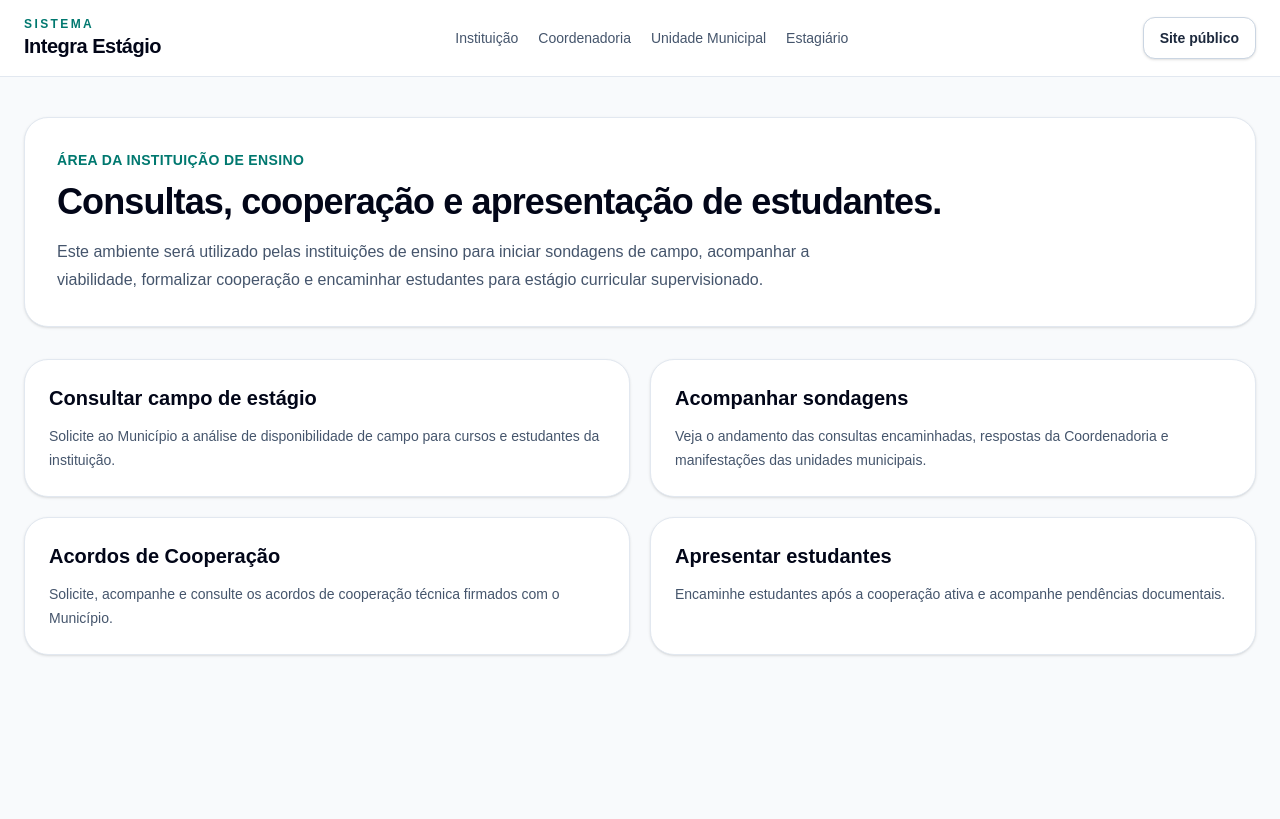
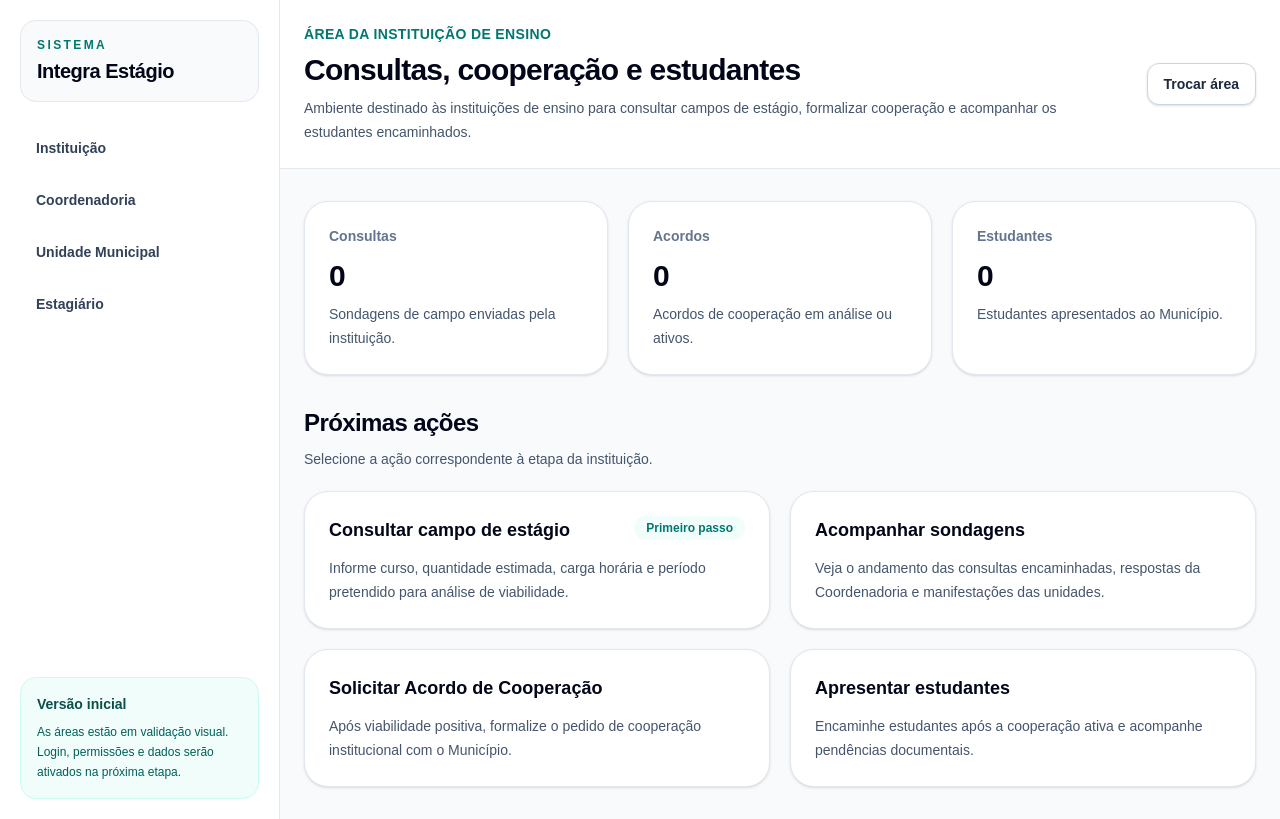
Before and after one commit to agua-2025/integra-estagio, a Next.js app: page /instituicao in a window 1280 px wide. Built offline with nearby package versions, Linux system fonts and the light colour scheme.

Commit message:
Melhora layout das areas internas

```diff
--- a/app/acesso/page.tsx
+++ b/app/acesso/page.tsx
@@ -3,10 +3,30 @@ import { PublicFooter } from "@/components/public/PublicFooter";
 import { PublicHeader } from "@/components/public/PublicHeader";
 
 const accessAreas = [
-  "Área da Instituição de Ensino",
-  "Área da Coordenadoria",
-  "Área da Unidade Municipal",
-  "Área do Estagiário",
+  {
+    title: "Instituição de Ensino",
+    description:
+      "Consulte campos de estágio, acompanhe a viabilidade, solicite cooperação e apresente estudantes.",
+    href: "/instituicao",
+  },
+  {
+    title: "Coordenadoria",
+    description:
+      "Analise solicitações, consulte unidades, controle acordos, valide documentos e autorize estágios.",
+    href: "/coordenadoria",
+  },
+  {
+    title: "Unidade Municipal",
+    description:
+      "Responda sondagens, informe disponibilidade, indique supervisor e acompanhe estudantes.",
+    href: "/unidade",
+  },
+  {
+    title: "Estagiário",
+    description:
+      "Acompanhe sua solicitação, consulte documentos, orientações e informações do estágio.",
+    href: "/estagiario",
+  },
 ];
 
 export default function AcessoPage() {
@@ -14,38 +34,57 @@ export default function AcessoPage() {
     <main className="min-h-screen bg-slate-50 text-slate-900">
       <PublicHeader />
 
-      <section className="mx-auto flex max-w-7xl items-center justify-center px-6 py-16">
-        <div className="w-full max-w-xl rounded-3xl border border-slate-200 bg-white p-8 shadow-sm">
+      <section className="mx-auto max-w-7xl px-6 py-16">
+        <div className="mx-auto max-w-3xl text-center">
           <p className="text-sm font-semibold uppercase tracking-wide text-teal-700">
             Acesso ao sistema
           </p>
 
-          <h1 className="mt-3 text-3xl font-bold tracking-tight text-slate-950">
-            Área restrita do Integra Estágio
+          <h1 className="mt-3 text-4xl font-bold tracking-tight text-slate-950 md:text-5xl">
+            Entre na área correspondente ao seu perfil.
           </h1>
 
-          <p className="mt-4 leading-7 text-slate-600">
-            O acesso será destinado às instituições de ensino, Coordenadoria,
-            unidades municipais e estagiários, conforme o perfil de cada usuário.
+          <p className="mt-5 text-lg leading-8 text-slate-600">
+            O Integra Estágio será organizado em quatro áreas principais, para
+            que cada participante acompanhe apenas as informações e etapas de sua
+            responsabilidade.
           </p>
+        </div>
 
-          <div className="mt-8 grid gap-3">
-            {accessAreas.map((item) => (
-              <div
-                key={item}
-                className="rounded-2xl border border-slate-200 bg-slate-50 p-4 text-sm font-medium text-slate-700"
-              >
-                {item}
+        <div className="mt-10 grid gap-5 md:grid-cols-2">
+          {accessAreas.map((area) => (
+            <Link
+              key={area.title}
+              href={area.href}
+              className="group rounded-3xl border border-slate-200 bg-white p-6 shadow-sm transition hover:-translate-y-1 hover:border-teal-200 hover:shadow-md"
+            >
+              <div className="flex items-start justify-between gap-4">
+                <div>
+                  <h2 className="text-xl font-bold text-slate-950 group-hover:text-teal-800">
+                    {area.title}
+                  </h2>
+                  <p className="mt-3 text-sm leading-6 text-slate-600">
+                    {area.description}
+                  </p>
+                </div>
+
+                <span className="rounded-full bg-teal-50 px-3 py-1 text-xs font-semibold text-teal-700">
+                  Acessar
+                </span>
               </div>
-            ))}
-          </div>
+            </Link>
+          ))}
+        </div>
 
-          <Link
-            href="/"
-            className="mt-8 inline-flex rounded-xl bg-teal-700 px-5 py-3 text-sm font-semibold text-white shadow-sm transition hover:bg-teal-800"
-          >
-            Voltar ao início
-          </Link>
+        <div className="mt-10 rounded-3xl border border-teal-100 bg-gradient-to-br from-teal-50 to-white p-6 text-center shadow-sm">
+          <h2 className="text-2xl font-bold text-slate-950">
+            Login e permissões serão ativados na próxima etapa.
+          </h2>
+          <p className="mx-auto mt-3 max-w-2xl text-sm leading-6 text-slate-600">
+            Por enquanto, as áreas estão disponíveis apenas para validação visual
+            e organização inicial do sistema. Depois, cada usuário acessará
+            somente sua própria área mediante autenticação.
+          </p>
         </div>
       </section>
 
--- a/app/coordenadoria/page.tsx
+++ b/app/coordenadoria/page.tsx
@@ -1,31 +1,56 @@
-import { PanelCard } from "@/components/system/PanelCard";
-import { SystemHeader } from "@/components/system/SystemHeader";
+import { ActionCard } from "@/components/system/ActionCard";
+import { SummaryCard } from "@/components/system/SummaryCard";
+import { SystemShell } from "@/components/system/SystemShell";
+
+const summaries = [
+  {
+    label: "Sondagens",
+    value: "0",
+    description: "Consultas recebidas para análise de campo.",
+  },
+  {
+    label: "Pendências",
+    value: "0",
+    description: "Processos aguardando documento ou manifestação.",
+  },
+  {
+    label: "Acordos",
+    value: "0",
+    description: "Acordos em análise, assinatura ou vigência.",
+  },
+  {
+    label: "Estágios",
+    value: "0",
+    description: "Estágios autorizados ou em acompanhamento.",
+  },
+];
 
 const actions = [
   {
     title: "Analisar sondagens",
     description:
       "Receba consultas de instituições e encaminhe às unidades municipais para manifestação sobre disponibilidade de campo.",
+    status: "Entrada",
   },
   {
     title: "Consolidar viabilidade",
     description:
-      "Organize as respostas das unidades e informe se há possibilidade total, parcial ou inexistente para o estágio solicitado.",
+      "Organize as respostas das unidades e informe se há possibilidade total, parcial ou inexistente.",
   },
   {
-    title: "Acordos de Cooperação",
+    title: "Controlar Acordos de Cooperação",
     description:
-      "Analise pedidos, gere minutas, acompanhe assinaturas, registre publicações e controle a vigência dos acordos.",
+      "Analise pedidos, gere minutas, acompanhe assinaturas, registre publicações e controle vigências.",
   },
   {
-    title: "Validar documentos",
+    title: "Validar documentos individuais",
     description:
-      "Confira carta de apresentação, termo de compromisso, seguro e demais documentos individuais dos estudantes.",
+      "Confira carta de apresentação, termo de compromisso, seguro e demais documentos do estudante.",
   },
   {
     title: "Autorizar início",
     description:
-      "Libere o início do estágio somente após validação completa da documentação, campo, supervisor e unidade.",
+      "Libere o início do estágio somente após validação completa da documentação e indicação da unidade.",
   },
   {
     title: "Relatórios e auditoria",
@@ -36,34 +61,33 @@ const actions = [
 
 export default function CoordenadoriaAreaPage() {
   return (
-    <main className="min-h-screen bg-slate-50 text-slate-900">
-      <SystemHeader />
+    <SystemShell
+      areaLabel="Área da Coordenadoria"
+      title="Controle central do fluxo"
+      description="Ambiente responsável por analisar solicitações, consultar unidades, controlar acordos, validar documentos e autorizar o início dos estágios."
+    >
+      <div className="grid gap-5 md:grid-cols-2 lg:grid-cols-4">
+        {summaries.map((item) => (
+          <SummaryCard key={item.label} {...item} />
+        ))}
+      </div>
 
-      <section className="mx-auto max-w-7xl px-6 py-10">
-        <div className="rounded-3xl border border-slate-200 bg-white p-8 shadow-sm">
-          <p className="text-sm font-semibold uppercase tracking-wide text-teal-700">
-            Área da Coordenadoria
-          </p>
-          <h1 className="mt-3 text-3xl font-bold tracking-tight text-slate-950 md:text-4xl">
-            Controle central do fluxo de estágio curricular supervisionado.
-          </h1>
-          <p className="mt-4 max-w-3xl leading-7 text-slate-600">
-            A Coordenadoria será responsável por analisar documentos, encaminhar
-            solicitações às unidades, controlar acordos, validar processos
-            individuais e autorizar o início dos estágios.
+      <section className="mt-8">
+        <div className="mb-5">
+          <h2 className="text-2xl font-bold tracking-tight text-slate-950">
+            Gestão do processo
+          </h2>
+          <p className="mt-2 text-sm leading-6 text-slate-600">
+            Acompanhe as etapas sob responsabilidade da Coordenadoria.
           </p>
         </div>
 
-        <div className="mt-8 grid gap-5 md:grid-cols-2 lg:grid-cols-3">
+        <div className="grid gap-5 md:grid-cols-2 lg:grid-cols-3">
           {actions.map((item) => (
-            <PanelCard
-              key={item.title}
-              title={item.title}
-              description={item.description}
-            />
+            <ActionCard key={item.title} {...item} />
           ))}
         </div>
       </section>
-    </main>
+    </SystemShell>
   );
 }
--- a/app/estagiario/page.tsx
+++ b/app/estagiario/page.tsx
@@ -1,16 +1,36 @@
-import { PanelCard } from "@/components/system/PanelCard";
-import { SystemHeader } from "@/components/system/SystemHeader";
+import { ActionCard } from "@/components/system/ActionCard";
+import { SummaryCard } from "@/components/system/SummaryCard";
+import { SystemShell } from "@/components/system/SystemShell";
+
+const summaries = [
+  {
+    label: "Situação",
+    value: "Pendente",
+    description: "Aguardando vínculo com uma solicitação de estágio.",
+  },
+  {
+    label: "Documentos",
+    value: "0",
+    description: "Documentos disponíveis para consulta.",
+  },
+  {
+    label: "Carga horária",
+    value: "0h",
+    description: "Carga horária registrada ou prevista no estágio.",
+  },
+];
 
 const actions = [
   {
     title: "Acompanhar solicitação",
     description:
       "Consulte a situação do processo encaminhado pela instituição de ensino e validado pelo Município.",
+    status: "Consulta",
   },
   {
     title: "Visualizar documentos",
     description:
-      "Acesse carta de apresentação, termo de compromisso, plano de atividades e demais documentos vinculados ao estágio.",
+      "Acesse carta de apresentação, termo de compromisso, plano de atividades e documentos vinculados.",
   },
   {
     title: "Consultar orientações",
@@ -18,42 +38,41 @@ const actions = [
       "Veja informações importantes sobre início, acompanhamento, conduta e encerramento do estágio.",
   },
   {
-    title: "Carga horária e período",
+    title: "Dados do estágio",
     description:
-      "Acompanhe dados do estágio, unidade concedente, supervisor, período previsto e carga horária.",
+      "Acompanhe unidade concedente, supervisor, período previsto e carga horária do estágio.",
   },
 ];
 
 export default function EstagiarioAreaPage() {
   return (
-    <main className="min-h-screen bg-slate-50 text-slate-900">
-      <SystemHeader />
+    <SystemShell
+      areaLabel="Área do Estagiário"
+      title="Acompanhamento da jornada"
+      description="Ambiente do estagiário para consultar situação, documentos, orientações e informações sobre o estágio curricular supervisionado."
+    >
+      <div className="grid gap-5 md:grid-cols-3">
+        {summaries.map((item) => (
+          <SummaryCard key={item.label} {...item} />
+        ))}
+      </div>
 
-      <section className="mx-auto max-w-7xl px-6 py-10">
-        <div className="rounded-3xl border border-slate-200 bg-white p-8 shadow-sm">
-          <p className="text-sm font-semibold uppercase tracking-wide text-teal-700">
-            Área do Estagiário
-          </p>
-          <h1 className="mt-3 text-3xl font-bold tracking-tight text-slate-950 md:text-4xl">
-            Acompanhamento simples da jornada de estágio.
-          </h1>
-          <p className="mt-4 max-w-3xl leading-7 text-slate-600">
-            O estagiário poderá acompanhar a situação do processo, consultar
-            documentos, verificar orientações e visualizar informações sobre a
-            unidade, supervisor e período do estágio.
+      <section className="mt-8">
+        <div className="mb-5">
+          <h2 className="text-2xl font-bold tracking-tight text-slate-950">
+            Minha jornada
+          </h2>
+          <p className="mt-2 text-sm leading-6 text-slate-600">
+            Acompanhe documentos, orientações e informações sobre o estágio.
           </p>
         </div>
 
-        <div className="mt-8 grid gap-5 md:grid-cols-2">
+        <div className="grid gap-5 md:grid-cols-2">
           {actions.map((item) => (
-            <PanelCard
-              key={item.title}
-              title={item.title}
-              description={item.description}
-            />
+            <ActionCard key={item.title} {...item} />
           ))}
         </div>
       </section>
-    </main>
+    </SystemShell>
   );
 }
--- a/app/instituicao/page.tsx
+++ b/app/instituicao/page.tsx
@@ -1,21 +1,41 @@
-import { PanelCard } from "@/components/system/PanelCard";
-import { SystemHeader } from "@/components/system/SystemHeader";
+import { ActionCard } from "@/components/system/ActionCard";
+import { SummaryCard } from "@/components/system/SummaryCard";
+import { SystemShell } from "@/components/system/SystemShell";
+
+const summaries = [
+  {
+    label: "Consultas",
+    value: "0",
+    description: "Sondagens de campo enviadas pela instituição.",
+  },
+  {
+    label: "Acordos",
+    value: "0",
+    description: "Acordos de cooperação em análise ou ativos.",
+  },
+  {
+    label: "Estudantes",
+    value: "0",
+    description: "Estudantes apresentados ao Município.",
+  },
+];
 
 const actions = [
   {
     title: "Consultar campo de estágio",
     description:
-      "Solicite ao Município a análise de disponibilidade de campo para cursos e estudantes da instituição.",
+      "Informe curso, quantidade estimada, carga horária e período pretendido para análise de viabilidade.",
+    status: "Primeiro passo",
   },
   {
     title: "Acompanhar sondagens",
     description:
-      "Veja o andamento das consultas encaminhadas, respostas da Coordenadoria e manifestações das unidades municipais.",
+      "Veja o andamento das consultas encaminhadas, respostas da Coordenadoria e manifestações das unidades.",
   },
   {
-    title: "Acordos de Cooperação",
+    title: "Solicitar Acordo de Cooperação",
     description:
-      "Solicite, acompanhe e consulte os acordos de cooperação técnica firmados com o Município.",
+      "Após viabilidade positiva, formalize o pedido de cooperação institucional com o Município.",
   },
   {
     title: "Apresentar estudantes",
@@ -26,34 +46,33 @@ const actions = [
 
 export default function InstituicaoAreaPage() {
   return (
-    <main className="min-h-screen bg-slate-50 text-slate-900">
-      <SystemHeader />
+    <SystemShell
+      areaLabel="Área da Instituição de Ensino"
+      title="Consultas, cooperação e estudantes"
+      description="Ambiente destinado às instituições de ensino para consultar campos de estágio, formalizar cooperação e acompanhar os estudantes encaminhados."
+    >
+      <div className="grid gap-5 md:grid-cols-3">
+        {summaries.map((item) => (
+          <SummaryCard key={item.label} {...item} />
+        ))}
+      </div>
 
-      <section className="mx-auto max-w-7xl px-6 py-10">
-        <div className="rounded-3xl border border-slate-200 bg-white p-8 shadow-sm">
-          <p className="text-sm font-semibold uppercase tracking-wide text-teal-700">
-            Área da Instituição de Ensino
-          </p>
-          <h1 className="mt-3 text-3xl font-bold tracking-tight text-slate-950 md:text-4xl">
-            Consultas, cooperação e apresentação de estudantes.
-          </h1>
-          <p className="mt-4 max-w-3xl leading-7 text-slate-600">
-            Este ambiente será utilizado pelas instituições de ensino para iniciar
-            sondagens de campo, acompanhar a viabilidade, formalizar cooperação e
-            encaminhar estudantes para estágio curricular supervisionado.
+      <section className="mt-8">
+        <div className="mb-5">
+          <h2 className="text-2xl font-bold tracking-tight text-slate-950">
+            Próximas ações
+          </h2>
+          <p className="mt-2 text-sm leading-6 text-slate-600">
+            Selecione a ação correspondente à etapa da instituição.
           </p>
         </div>
 
-        <div className="mt-8 grid gap-5 md:grid-cols-2">
+        <div className="grid gap-5 md:grid-cols-2">
           {actions.map((item) => (
-            <PanelCard
-              key={item.title}
-              title={item.title}
-              description={item.description}
-            />
+            <ActionCard key={item.title} {...item} />
           ))}
         </div>
       </section>
-    </main>
+    </SystemShell>
   );
 }
--- a/app/unidade/page.tsx
+++ b/app/unidade/page.tsx
@@ -1,11 +1,31 @@
-import { PanelCard } from "@/components/system/PanelCard";
-import { SystemHeader } from "@/components/system/SystemHeader";
+import { ActionCard } from "@/components/system/ActionCard";
+import { SummaryCard } from "@/components/system/SummaryCard";
+import { SystemShell } from "@/components/system/SystemShell";
+
+const summaries = [
+  {
+    label: "Sondagens",
+    value: "0",
+    description: "Solicitações aguardando manifestação da unidade.",
+  },
+  {
+    label: "Campos",
+    value: "0",
+    description: "Campos de estágio informados pela unidade.",
+  },
+  {
+    label: "Estudantes",
+    value: "0",
+    description: "Estagiários autorizados para acompanhamento.",
+  },
+];
 
 const actions = [
   {
     title: "Responder sondagens",
     description:
       "Informe se a unidade possui condições de receber estudantes para determinado curso e período.",
+    status: "Prioridade",
   },
   {
     title: "Definir campo de estágio",
@@ -15,12 +35,12 @@ const actions = [
   {
     title: "Indicar supervisor",
     description:
-      "Informe o servidor responsável pela orientação e acompanhamento do estudante na unidade municipal.",
+      "Informe o servidor responsável pela orientação e acompanhamento do estudante na unidade.",
   },
   {
     title: "Acompanhar estudantes",
     description:
-      "Consulte os estágios autorizados na unidade e acompanhe o desenvolvimento das atividades.",
+      "Consulte os estágios autorizados e acompanhe o desenvolvimento das atividades na unidade.",
   },
   {
     title: "Registrar ocorrências",
@@ -30,40 +50,39 @@ const actions = [
   {
     title: "Relatório final",
     description:
-      "Registre informações para encerramento do estágio, atividades desenvolvidas e avaliação resumida.",
+      "Registre informações para encerramento, atividades desenvolvidas e avaliação resumida.",
   },
 ];
 
 export default function UnidadeAreaPage() {
   return (
-    <main className="min-h-screen bg-slate-50 text-slate-900">
-      <SystemHeader />
+    <SystemShell
+      areaLabel="Área da Unidade Municipal"
+      title="Campo, supervisão e acompanhamento"
+      description="Ambiente das unidades municipais para informar disponibilidade, indicar supervisores e acompanhar estudantes autorizados."
+    >
+      <div className="grid gap-5 md:grid-cols-3">
+        {summaries.map((item) => (
+          <SummaryCard key={item.label} {...item} />
+        ))}
+      </div>
 
-      <section className="mx-auto max-w-7xl px-6 py-10">
-        <div className="rounded-3xl border border-slate-200 bg-white p-8 shadow-sm">
-          <p className="text-sm font-semibold uppercase tracking-wide text-teal-700">
-            Área da Unidade Municipal
-          </p>
-          <h1 className="mt-3 text-3xl font-bold tracking-tight text-slate-950 md:text-4xl">
-            Disponibilidade, supervisão e acompanhamento dos estudantes.
-          </h1>
-          <p className="mt-4 max-w-3xl leading-7 text-slate-600">
-            As unidades municipais informarão se possuem campo de estágio,
-            indicarão supervisores e acompanharão os estudantes autorizados
-            durante a vivência prática.
+      <section className="mt-8">
+        <div className="mb-5">
+          <h2 className="text-2xl font-bold tracking-tight text-slate-950">
+            Atividades da unidade
+          </h2>
+          <p className="mt-2 text-sm leading-6 text-slate-600">
+            A unidade participa informando viabilidade, supervisor e acompanhamento.
           </p>
         </div>
 
-        <div className="mt-8 grid gap-5 md:grid-cols-2 lg:grid-cols-3">
+        <div className="grid gap-5 md:grid-cols-2 lg:grid-cols-3">
           {actions.map((item) => (
-            <PanelCard
-              key={item.title}
-              title={item.title}
-              description={item.description}
-            />
+            <ActionCard key={item.title} {...item} />
           ))}
         </div>
       </section>
-    </main>
+    </SystemShell>
   );
 }
--- /dev/null
+++ b/components/system/ActionCard.tsx
@@ -0,0 +1,22 @@
+type ActionCardProps = {
+  title: string;
+  description: string;
+  status?: string;
+};
+
+export function ActionCard({ title, description, status }: ActionCardProps) {
+  return (
+    <article className="rounded-3xl border border-slate-200 bg-white p-6 shadow-sm transition hover:-translate-y-0.5 hover:border-teal-200 hover:shadow-md">
+      <div className="flex items-start justify-between gap-4">
+        <h3 className="text-lg font-bold text-slate-950">{title}</h3>
+        {status ? (
+          <span className="shrink-0 rounded-full bg-teal-50 px-3 py-1 text-xs font-semibold text-teal-700">
+            {status}
+          </span>
+        ) : null}
+      </div>
+
+      <p className="mt-3 text-sm leading-6 text-slate-600">{description}</p>
+    </article>
+  );
+}
--- /dev/null
+++ b/components/system/SummaryCard.tsx
@@ -0,0 +1,17 @@
+type SummaryCardProps = {
+  label: string;
+  value: string;
+  description: string;
+};
+
+export function SummaryCard({ label, value, description }: SummaryCardProps) {
+  return (
+    <article className="rounded-3xl border border-slate-200 bg-white p-6 shadow-sm">
+      <p className="text-sm font-semibold text-slate-500">{label}</p>
+      <p className="mt-3 text-3xl font-bold tracking-tight text-slate-950">
+        {value}
+      </p>
+      <p className="mt-2 text-sm leading-6 text-slate-600">{description}</p>
+    </article>
+  );
+}
--- /dev/null
+++ b/components/system/SystemShell.tsx
@@ -0,0 +1,90 @@
+import Link from "next/link";
+
+const navigation = [
+  { label: "Instituição", href: "/instituicao" },
+  { label: "Coordenadoria", href: "/coordenadoria" },
+  { label: "Unidade Municipal", href: "/unidade" },
+  { label: "Estagiário", href: "/estagiario" },
+];
+
+type SystemShellProps = {
+  areaLabel: string;
+  title: string;
+  description: string;
+  children: React.ReactNode;
+};
+
+export function SystemShell({
+  areaLabel,
+  title,
+  description,
+  children,
+}: SystemShellProps) {
+  return (
+    <main className="min-h-screen bg-slate-50 text-slate-900">
+      <div className="grid min-h-screen lg:grid-cols-[280px_1fr]">
+        <aside className="border-r border-slate-200 bg-white">
+          <div className="flex h-full flex-col px-5 py-5">
+            <Link href="/" className="rounded-2xl border border-slate-200 bg-slate-50 p-4">
+              <p className="text-xs font-semibold uppercase tracking-[0.2em] text-teal-700">
+                Sistema
+              </p>
+              <h1 className="mt-1 text-xl font-bold tracking-tight text-slate-950">
+                Integra Estágio
+              </h1>
+            </Link>
+
+            <nav className="mt-6 grid gap-2">
+              {navigation.map((item) => (
+                <Link
+                  key={item.href}
+                  href={item.href}
+                  className="rounded-xl px-4 py-3 text-sm font-semibold text-slate-700 transition hover:bg-teal-50 hover:text-teal-800"
+                >
+                  {item.label}
+                </Link>
+              ))}
+            </nav>
+
+            <div className="mt-auto rounded-2xl border border-teal-100 bg-teal-50 p-4">
+              <p className="text-sm font-bold text-teal-900">
+                Versão inicial
+              </p>
+              <p className="mt-2 text-xs leading-5 text-teal-800">
+                As áreas estão em validação visual. Login, permissões e dados
+                serão ativados na próxima etapa.
+              </p>
+            </div>
+          </div>
+        </aside>
+
+        <section className="min-w-0">
+          <header className="border-b border-slate-200 bg-white">
+            <div className="mx-auto flex max-w-7xl flex-col gap-4 px-6 py-6 md:flex-row md:items-center md:justify-between">
+              <div>
+                <p className="text-sm font-semibold uppercase tracking-wide text-teal-700">
+                  {areaLabel}
+                </p>
+                <h2 className="mt-2 text-3xl font-bold tracking-tight text-slate-950">
+                  {title}
+                </h2>
+                <p className="mt-2 max-w-3xl text-sm leading-6 text-slate-600">
+                  {description}
+                </p>
+              </div>
+
+              <Link
+                href="/acesso"
+                className="inline-flex rounded-xl border border-slate-300 bg-white px-4 py-2.5 text-sm font-semibold text-slate-800 shadow-sm transition hover:border-teal-300 hover:text-teal-800"
+              >
+                Trocar área
+              </Link>
+            </div>
+          </header>
+
+          <div className="mx-auto max-w-7xl px-6 py-8">{children}</div>
+        </section>
+      </div>
+    </main>
+  );
+}
```
Also changed, not shown: components/public/PublicHeader.tsx (+41 -3 lines).
